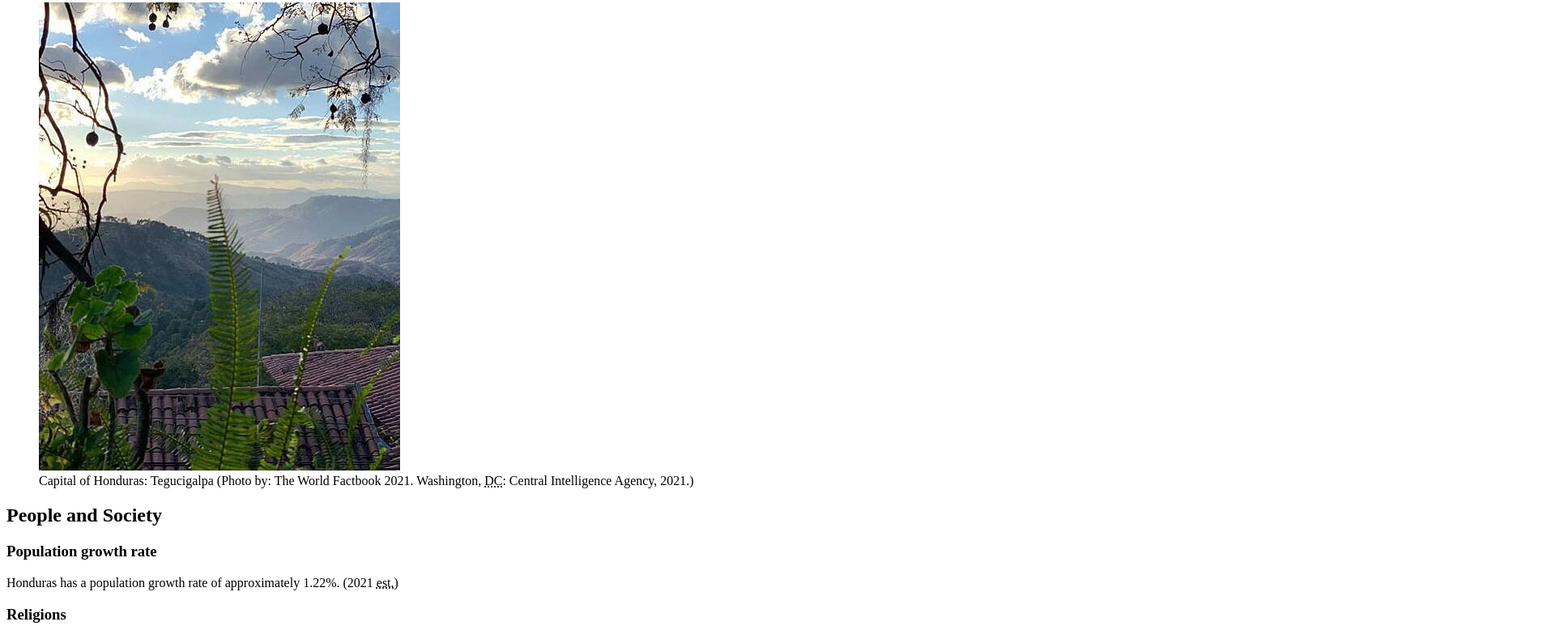
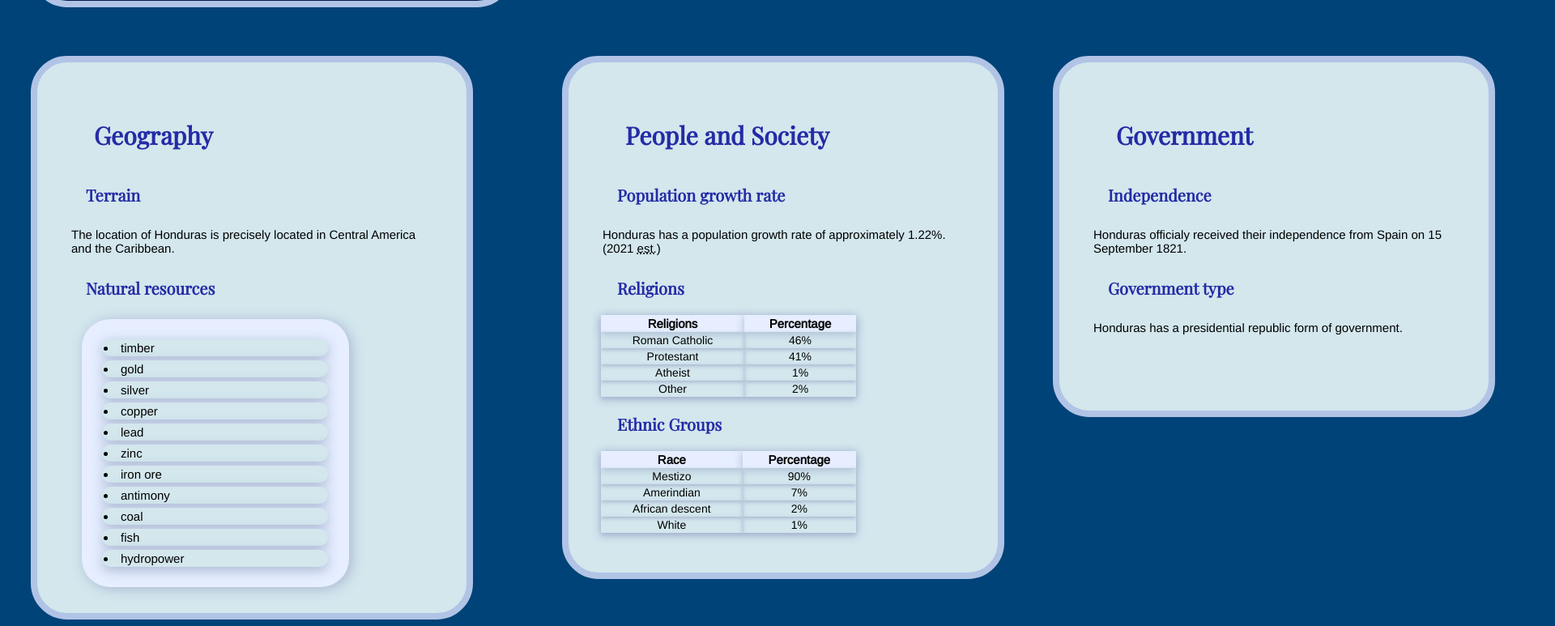
Before and after one commit to axa306/axa306.github.io, a plain HTML site: page honduras.html in a window 1280 px wide. Shown: the part 665-1438 px from the top of the page at 81% size, 1920 px wide, since content can reach past the window. Drawn offline with nearby package versions, Linux system fonts and the light colour scheme.

Commit message:
project 3 additions

```diff
--- /dev/null
+++ b/css/style.css
@@ -0,0 +1,205 @@
+@import url('https://fonts.googleapis.com/css2?family=Arimo&display=swap');
+@import url('https://fonts.googleapis.com/css2?family=Playfair+Display&display=swap');
+@import url('https://fonts.googleapis.com/css2?family=Cormorant+Garamond&display=swap');
+
+body{
+  background-color: rgb(0, 67, 120);
+  display: grid;
+  grid-template-columns: 1fr, 1fr, 1fr;
+  grid-template-areas:
+  "header header header"
+  "main main main"
+  "main main main";
+}
+
+main{
+  display: grid;
+  grid-template-columns: 1fr, 1fr, 1fr;
+  grid-template-areas:
+  "dock-img intro flag-img"
+  "geograpy society government";
+  grid-area: main;
+}
+
+header{
+  background-color: #001b48;
+  height: 100px;
+  width: 100%;
+  padding-bottom: 10px;
+  grid-area: header;
+}
+
+h1{
+  font-family: 'Cormorant Garamond',"Times", serif;
+  font-size: 60px;
+  letter-spacing: 7px;
+  color: #ffffff;
+  padding:10px;
+  margin:10px;
+  text-align:center;
+}
+
+h2{
+  font-family: 'Playfair Display', "Arial", sans-serif;
+  font-size: 30px;
+  color: #242ba6;
+  padding: 15px;
+  margin: 15px;
+  text-align: left;
+}
+
+h3{
+  font-family: 'Playfair Display', "Arial", sans-serif;
+  font-size: 20px;
+  color: #242ba6;
+  padding: 10px;
+  margin: 10px;
+  text-align: left;
+}
+
+p{
+  font-family: 'Arimo', "Arial", sans-serif;
+  font-size: 15px;
+  color: #000000;
+  padding: 2px;
+}
+
+table{
+  width: 70%;
+  border: 2px;
+  border-collapse: collapse;
+  box-shadow: 0 3px 11px #a9b6d1;
+}
+
+th{
+  font-family: 'Arimo', "Arial", sans-serif;
+  font-size: 15px;
+  color:  #000000;
+  padding: 2px;
+  text-align: center;
+  box-shadow: 0 2px 11px #a9b6d1;
+  background-color: #e6eeff;
+}
+
+td{
+  font-family: 'Arimo', "Arial", sans-serif;
+  font-size: 14px;
+  color:  #000000;
+  padding: 2px;
+  text-align: center;
+  box-shadow: 0 2px 5px #a9b6d1;
+}
+
+ul{
+  font-family: 'Arimo', "Arial", sans-serif;
+  font-size: 15px;
+  color:  #000000;
+  margin: 15px;
+  padding: 5px;
+  background: #e6eeff;
+  padding: 20px;
+  box-shadow: 3px 2px 15px #a9b6d1;
+  width: 290px;
+  border-radius: 35px;
+}
+
+ li {
+  background: #d3e7ed;
+  color: #000000;
+  margin: 5px;
+  padding: 2px;
+  width:275px;
+  box-shadow: 0 4px 15px #a9b6d1;
+  border-radius: 25px;
+  list-style-position: inside;
+}
+
+figcaption{
+  font-family: 'Arimo', "Arial", sans-serif;
+  font-size: 10px;
+  color: #ffffff;
+  margin: 5px;
+  padding: 5px;
+}
+
+a:link {
+  color: #ffffff;
+}
+
+a:visited {
+  color: #ffffff;
+}
+
+a:hover {
+  color: #ff0000;
+}
+
+a:active {
+  color: #ee00ff;
+}
+
+#intro{
+  border: 8px solid #b1c4e6;
+  width: 450px;
+  padding: 40px;
+  margin: 30px;
+  border-radius: 45px;
+  background-color: #d3e7ed;
+  height:390px;
+  grid-area: intro;
+}
+
+#geography{
+  border: 8px solid #b1c4e6;
+  width: 450px;
+  height:600px;
+  padding: 40px;
+  margin: 30px;
+  border-radius: 45px;
+  background-color: #d3e7ed;
+  grid-area: geograpy;
+}
+
+#people-and-society{
+  border: 8px solid #b1c4e6;
+  width: 450px;
+  height:550px;
+  padding: 40px;
+  margin: 30px;
+  border-radius: 45px;
+  background-color: rgb(211, 231, 237);
+  grid-area: society;
+}
+
+#government{
+  border: 8px solid #b1c4e6;
+  width: 450px;
+  height:350px;
+  padding: 40px;
+  margin: 30px;
+  border-radius: 45px;
+  background-color: #d3e7ed;
+  grid-area: government;
+}
+
+.dock-image{
+  width:500px;
+  height: 430px;
+  border: 8px solid #b1c4e6;
+  padding: 40px;
+  margin: 30px;
+  border-radius: 45px;
+  background-color: #001b48;
+  grid-area: dock-img;
+}
+
+.flag-image{
+  width: 500px;
+  height:300px;
+  border: 8px solid #b1c4e6;
+  padding: 40px;
+  margin: 30px;
+  border-radius: 45px;
+  background-color: #001b48;
+  grid-area: flag-img;
+}
--- a/honduras.html
+++ b/honduras.html
@@ -3,6 +3,7 @@
 <head>
   <meta charset="utf-8">
   <title>Honduras</title>
+  <link href="css/style.css" rel="stylesheet" />
 </head>
 
 <body id=#top>
@@ -10,41 +11,37 @@
     <h1>Honduras</h1>
   </header>
 
-  <nav>
-    <ul>
-      <li><a href="#intro">Introduction</a></li>
-      <li><a href="#people-and-society">People And Society</a></li>
-      <li><a href="#government">Government</a></li>
-      <li><a href="#geography">Geography</a></li>
-    </ul>
-  </nav>
-
   <main>
     <section id="intro">
       <h2>Introduction</h2>
-
+      <article>
         <h3>Background</h3>
         <p>Once part of Spain's vast empire in the New World, Honduras became an independent nation in 1821. After two and a half decades of mostly military rule, a freely elected civilian government came to power in <time datetime="1982">1982</time>.</p>
         <p>During the <time datetime="1980">1980</time>s, Honduras proved a haven for anti-Sandinista contras fighting the Marxist Nicaraguan Government and an ally to Salvadoran Government forces fighting leftist guerrillas. </p>
         <p>The country was devastated by Hurricane Mitch in <time datetime="1998">1998</time>, which killed about 5,600 people and caused approximately $2 billion in damage. Since then, the economy has slowly rebounded.</p>
+      </article>
+    </section>
 
-      <figure>
-        <img src="images/honduras-flag.jpg" alt="Flag of Honduras"/>
-        <figcaption>The flag of Honduras (Photo by: The World Factbook <time datetime="2021">2021</time>. Washington, <abbr title="District of Columbia">DC</abbr>: Central Intelligence Agency, <time datetime="2021">2021</time>.)</figcaption>
+    <figure class="dock-image">
+      <img src="images/honduras-dock.jpg" alt="Dock in Honduras"/>
+      <figcaption>Shoreline view on Utila, located in 'Islas de la Bahia', Honduras (Photo by: The World Factbook<time datetime="2021">2021</time>. Washington, <abbr title="District of Columbia">DC</abbr>: Central Intelligence Agency, <time datetime="2021">2021</time>.)</figcaption>
     </figure>
-      <figure>
-        <img src="images/honduras-capital.jpg" alt="Capital of Honduras: Tegucigalpa"/>
-        <figcaption>Capital of Honduras: Tegucigalpa (Photo by: The World Factbook <time datetime="2021">2021</time>. Washington, <abbr title="District of Columbia">DC</abbr>: Central Intelligence Agency, <time datetime="2021">2021</time>.)</figcaption>
+    <figure class="flag-image">
+      <img src="images/honduras-flag.png" alt="Flag of Honduras"/>
+      <figcaption>The flag of Honduras (Photo by: The World Factbook<time datetime="2021">2021</time>. Washington, <abbr title="District of Columbia">DC</abbr>: Central Intelligence Agency, <time datetime="2021">2021</time>.)</figcaption>
     </figure>
-    </section>
 
     <section id="people-and-society">
       <h2>People and Society</h2>
 
+      <article>
         <h3>Population growth rate</h3>
         <p>Honduras has a population growth rate of approximately 1.22%. (2021 <abbr title="estimate">est.</abbr>)</p>
+      </article>
 
+      <article>
         <h3>Religions</h3>
+
         <table>
           <tr>
             <th>Religions</th>
@@ -67,7 +64,9 @@
             <td>2%</td>
           </tr>
         </table>
+      </article>
 
+      <article>
         <h3>Ethnic Groups</h3>
         <table>
           <tr>
@@ -91,49 +90,34 @@
             <td>1%</td>
           </tr>
         </table>
+      </article>
+
     </section>
 
     <section id="government">
       <h2>Government</h2>
 
+      <article>
         <h3>Independence</h3>
         <p>Honduras officialy received their independence from Spain on <time datetime="1821-09-21">15 September 1821</time>.</p>
+      </article>
 
+      <article>
         <h3>Government type</h3>
         <p>Honduras has a presidential republic form of government.</p>
+      </article>
 
-      <h3>Administrative Division</h3>
-      <p>18 departments (departamentos, singular - departamento)</p>
-      <ul>
-        <li>Atlantida</li>
-        <li>Choluteca</li>
-        <li>Colon</li>
-        <li>Comayagua</li>
-        <li>Copan</li>
-        <li>El Paraiso</li>
-        <li>Francisco Morazan</li>
-        <li>Gracias a Dios</li>
-        <li>Intibuca</li>
-        <li>Islas de la Bahia</li>
-        <li>La Paz</li>
-        <li>Lempira</li>
-        <li>Ocotepeque</li>
-        <li>Olancho</li>
-        <li>Santa Barbara</li>
-        <li>Valle</li>
-        <li>Yoro</li>
-      </ul>
     </section>
 
     <section id="geography">
       <h2>Geography</h2>
 
+      <article>
         <h3>Terrain</h3>
         <p>The location of Honduras is precisely located in Central America and the Caribbean.</p>
+      </article>
 
-      <h3>Geographic coordinates</h3>
-      <p>The latitude and longitude figures for the center of Honduras is: 15 00 N, 86 30 W.</p>
-
+      <article>
         <h3>Natural resources</h3>
         <ul>
           <li>timber</li>
@@ -148,6 +132,7 @@
           <li>fish</li>
           <li>hydropower</li>
         </ul>
+      </article>
     </section>
   </main>
   <footer>
```
Also changed, not shown: images/honduras-capital.jpg (deleted), images/honduras-dock.jpg (added), images/honduras-flag.jpg (deleted), images/honduras-flag.png (added), 2 other files. Lines whose indentation alone changed are shown as unchanged.
